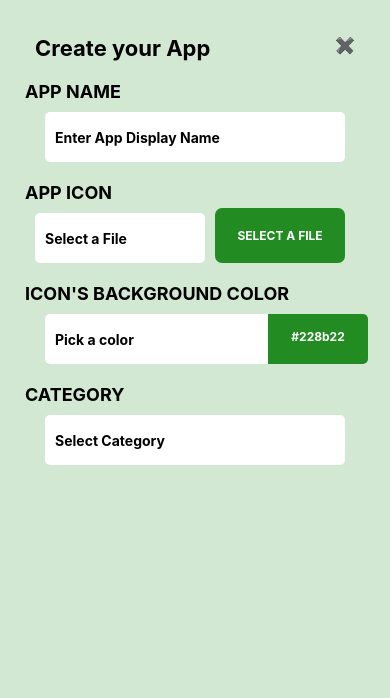
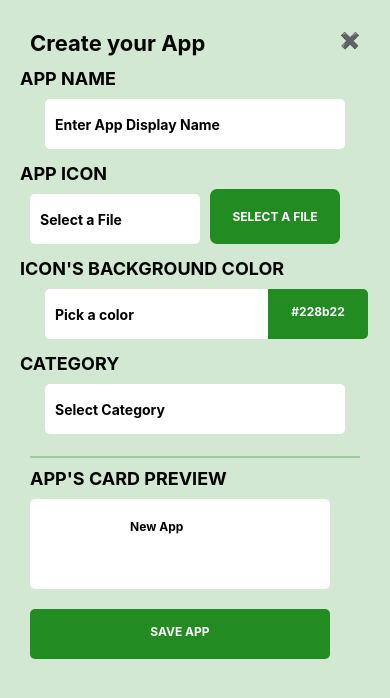
Before and after one commit to vinnidias/Stone, a React Native app: screen / in a window 390 px wide. Shown: the top 698 px of the page. Built offline with nearby package versions, Linux system fonts and the light colour scheme.

Commit message:
finalizando componentes e funcionalidades

```diff
--- a/App.js
+++ b/App.js
@@ -1,18 +1,43 @@
-import React from 'react';
-import {Text, View,} from 'react-native';
+import React, { useState,} from 'react';
+import {Text, View, ScrollView, Alert} from 'react-native';
 import IconButton from './src/components/IconButton'
 import DefaultInput from './src/components/DefaultInput'
 import FileSelector from './src/components/FileSelector'
 import ColorSelector from './src/components/ColorSelector'
+import AppCard from './src/components/AppCard'
+import WideButton from './src/components/WideButton'
+
 
 export default function App() {
+  const [appName, setAppName] = useState('')
+  const [appCategory, setCategory] = useState('')
+  const [appColor, setColor] = useState('')
+  const appInfos = {name: appName, category: appCategory, backgroundColor: appColor}
+
   return (
-    <View style={styles.AppContainer}>
+    <ScrollView style={styles.appContainer}>
       <View style={styles.headerContainer}>
         <Text style={styles.headerText}>
           Create your App
         </Text>
-        <IconButton icon={'✖️'}/>
+        <IconButton
+          icon={'✖️'}
+          onPress={()=>{
+            Alert.alert(
+              'Do you want to leave?',
+              '',
+            [
+              {
+                text: 'No',
+                onPress: ()=> console.log('Stay in aplication')
+              },
+              {
+                text: 'Yes',
+                onPress: ()=> console.log('Shut down')
+              }
+            ])
+          }}
+          />
       </View>
       <View style={styles.appNameContainer}>
         <Text style={styles.appNameText}>
@@ -20,6 +45,8 @@ export default function App() {
         </Text>
         <DefaultInput
           placeholder={'Enter App Display Name'}
+          onChangeText={(text)=> setAppName(text)}
+          value={appName}
         />
       </View>
       <View style={styles.appNameContainer}>
@@ -32,26 +59,54 @@ export default function App() {
         <Text style={styles.appNameText}>
           ICON'S BACKGROUND COLOR
         </Text>
-        <ColorSelector/>
+        <ColorSelector
+          onChangeText={(text)=> setColor(text)}
+          value={appColor}
+          />
       </View>
       <View style={styles.appNameContainer}>
         <Text style={styles.appNameText}>
           CATEGORY
         </Text>
-        <DefaultInput placeholder={'Select Category'}/>
+        <DefaultInput
+          placeholder={'Select Category'}
+          onChangeText={(text)=> setCategory(text)}
+          value={appCategory}
+        />
       </View>
-    </View>
+      <View style={styles.borderTopContainer}>
+        <Text style={styles.appNameText}>
+          APP'S CARD PREVIEW
+        </Text>
+        <AppCard iconColor={appColor} appName={appName} appCategory={appCategory}/>
+      </View>
+      <WideButton
+        title={'SAVE APP'}
+        onPress={()=>{
+          if(appName && appCategory && appColor !== ''){
+            console.log({appInfos});
+            Alert.alert('Saved successfully');
+            setColor('');
+            setAppName('');
+            setCategory('')
+          }else{
+            Alert.alert('Some data is incomplete!')
+          }
+
+        }}
+        />
+    </ScrollView>
   );
 }
 
 const styles ={
-  AppContainer:{
+  appContainer:{
     padding: 20,
     backgroundColor: 'rgba(34,139,34, 0.2)',
     flex: 1
   },
   headerContainer:{
-    margin: 15,
+    margin: 10,
     flexDirection: 'row',
     justifyContent: 'space-between'
   },
@@ -60,10 +115,16 @@ const styles ={
     fontWeight: 'bold'
   },
   appNameContainer:{
-    margin: 5
+    marginVertical: 2
   },
   appNameText:{
     fontSize:18,
     fontWeight: 'bold'
   },
+  borderTopContainer:{
+    margin: 10,
+    paddingTop: 10,
+    borderTopWidth: 2,
+    borderColor: 'rgba(34,139,34, 0.3)'
+  },
 }
```
